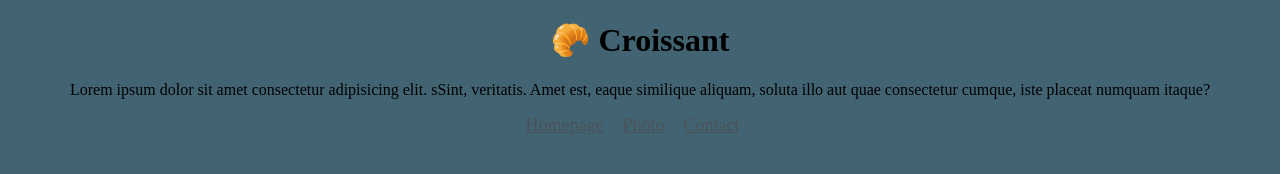
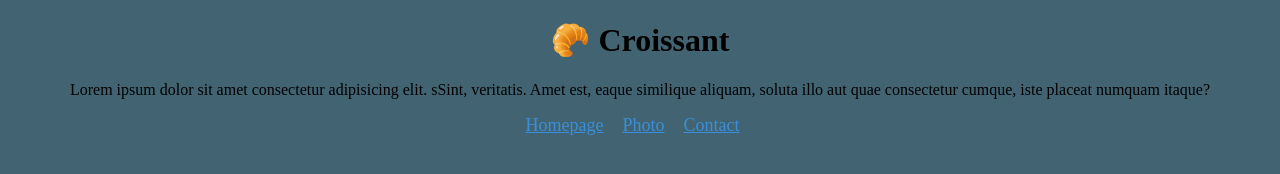
Before and after one commit to Uzmakh/Croissant, a plain HTML site: page index.html in a window 1280 px wide. Drawn offline with Linux system fonts and the light colour scheme.

Commit message:
Changed the color of links

```diff
--- a/style.css
+++ b/style.css
@@ -4,7 +4,7 @@
 
 }
 a{
-    color: rgb(75, 82, 88);
+    color: rgb(57, 143, 218);
     font-size: 18px;
     margin-right: 15px;
       display: inline-block;
```
